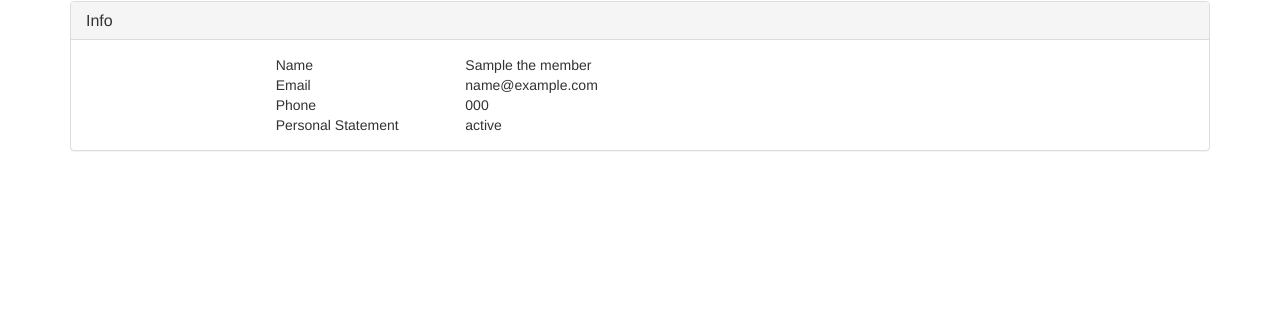
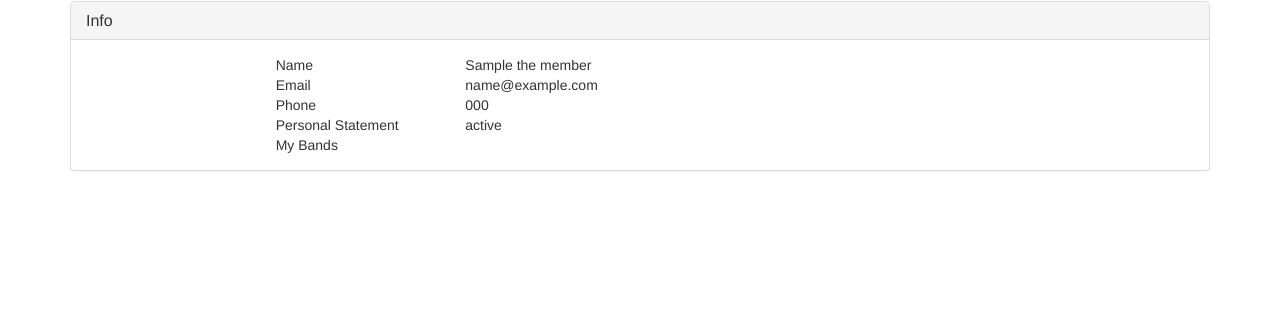
Before and after one commit to Gig-o-Matic/GO2, a Python web app: template templates/member_info.html in a window 1280 px wide. Shown: the part 169-498 px from the top of the page. Run offline with Jinja, Linux system fonts and the light colour scheme; the template is opened without the code that fills it: most values are stand-ins (such as "Sample title", 1, 10 or a date in 2020); some libraries are stand-ins or nearby versions.

Commit message:
added list of bands in member profile

```diff
--- a/templates/member_info.html
+++ b/templates/member_info.html
@@ -27,6 +27,17 @@
             <div class="row">
                 <div class="col-md-2 col-md-offset-2">Personal Statement</div>
                 <div class="col-md-8">{{ the_member.statement|e }}</div>
+            </div>
+            <div class="row">
+                <div class="col-md-2 col-md-offset-2">My Bands</div>
+                <div class="col-md-8">
+                    {% for assoc in the_member.assocs %}
+                        {% if assoc.is_confirmed %}
+                            {% set the_band = assoc.band.get() %}
+                            <a href="/band_info.html?bk={{ the_band.key.urlsafe() }}">{{ the_band.name }}</a>
+                        {% endif %}
+                    {% endfor %}
+                </div>
             </div>
             {% if member_is_me or the_user_is_superuser %}
                 <br>
```
